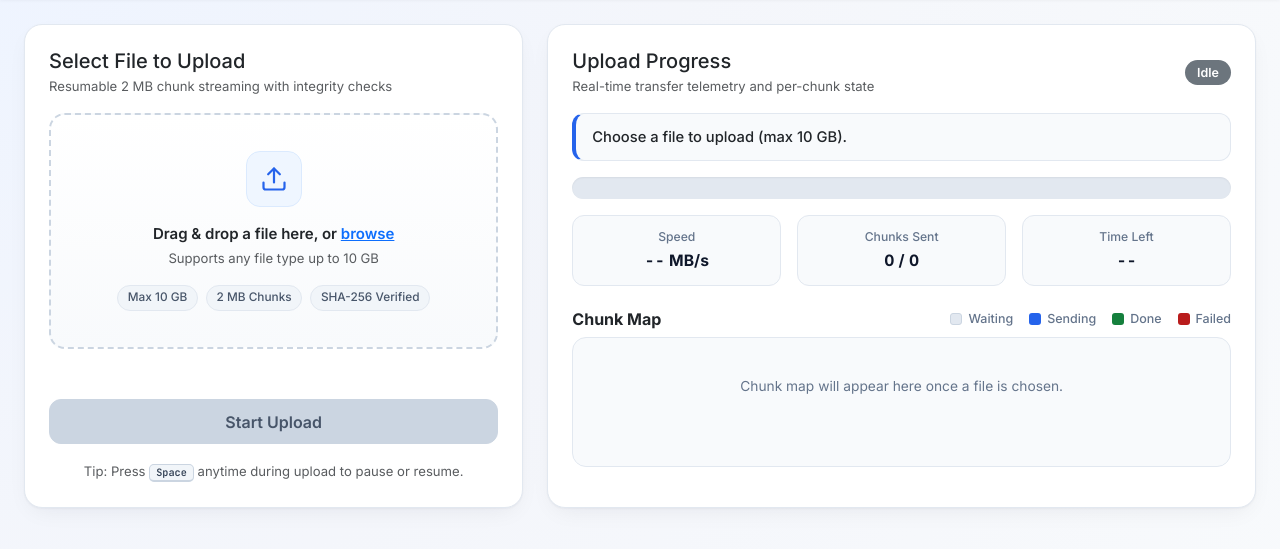
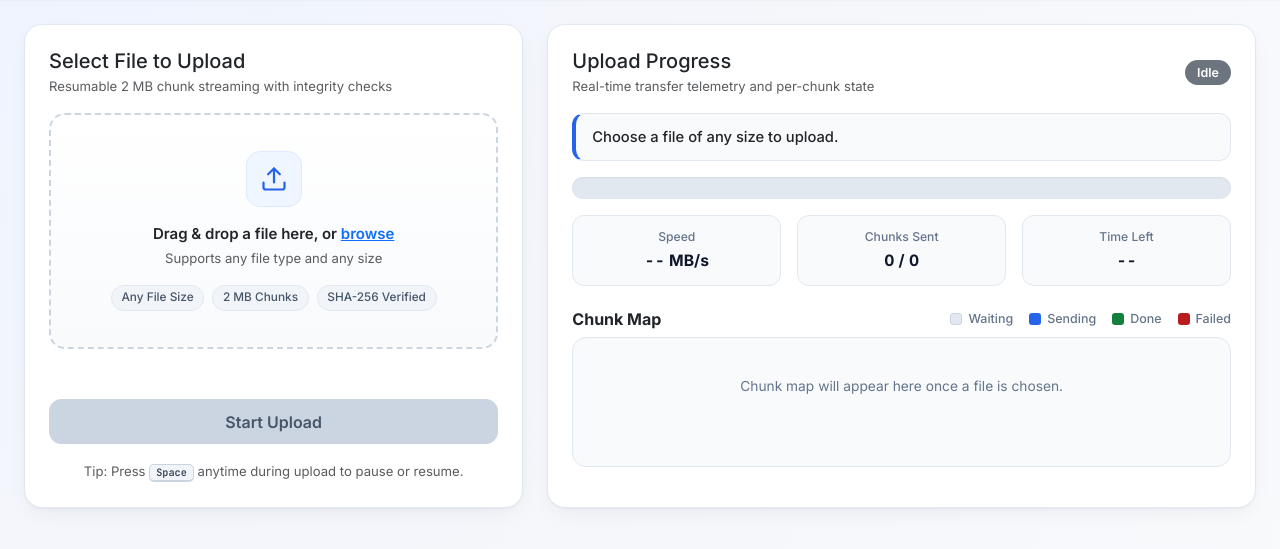
Before and after one commit to Ritikk312/CHUNKED-UPLOAD-SERVICE, a Flask app: page / in a window 1280 px wide. Shown: the part 61-610 px from the top of the page. Run offline with Flask 3, Linux system fonts and the light colour scheme; some libraries are stand-ins or nearby versions.

Commit message:
feat: Remove file size cap to support uploading files of any size

```diff
--- a/app/session.py
+++ b/app/session.py
@@ -11,7 +11,7 @@ from werkzeug.utils import secure_filename
 
 # Default chunk size: 2 MB = 2,097,152 bytes
 DEFAULT_CHUNK_SIZE = 2 * 1024 * 1024
-MAX_FILE_SIZE = 10 * 1024 * 1024 * 1024  # 10 GB limit
+MAX_FILE_SIZE = None  # No fixed upper file size limit
 BASE_STORAGE_DIR = Path(__file__).resolve().parent.parent / "storage"
 UPLOADS_DIR = BASE_STORAGE_DIR / "uploads"
 FILES_DIR = BASE_STORAGE_DIR / "files"
@@ -104,7 +104,7 @@ class UploadSession:
         if not isinstance(size, int) or size <= 0:
             raise ValueError("File size must be greater than 0 bytes.")
 
-        if size > MAX_FILE_SIZE:
+        if MAX_FILE_SIZE is not None and size > MAX_FILE_SIZE:
             max_gb = MAX_FILE_SIZE // (1024 * 1024 * 1024)
             raise ValueError(f"File size exceeds maximum allowed limit of {max_gb} GB.")
 
--- a/app/static/js/app.js
+++ b/app/static/js/app.js
@@ -205,14 +205,6 @@ const App = {
       return;
     }
 
-    // 2. Validate maximum file size (10 GB)
-    const MAX_SIZE = 10 * 1024 * 1024 * 1024;
-    if (file.size > MAX_SIZE) {
-      validationBox.textContent = `Selected file exceeds maximum allowed size of 10 GB (${this.formatFileSize(file.size)}).`;
-      validationBox.classList.remove('d-none');
-      return;
-    }
-
     // Check if resuming an unfinished upload with mismatched file
     const banner = document.getElementById('unfinished-banner');
     if (banner && !banner.classList.contains('d-none')) {
@@ -231,6 +223,9 @@ const App = {
   },
 
   formatFileSize(bytes) {
+    if (bytes >= 1024 ** 4) {
+      return `${(bytes / (1024 ** 4)).toFixed(2)} TB`;
+    }
     if (bytes >= 1024 * 1024 * 1024) {
       return `${(bytes / (1024 * 1024 * 1024)).toFixed(2)} GB`;
     }
@@ -508,7 +503,7 @@ const App = {
     document.getElementById('metric-chunks').textContent = '0 / 0';
     document.getElementById('metric-eta').textContent = '--';
     document.getElementById('status-box').className = 'status-box';
-    document.getElementById('status-line').textContent = 'Choose a file to upload (max 10 GB).';
+    document.getElementById('status-line').textContent = 'Choose a file of any size to upload.';
     document.getElementById('badge-upload-status').textContent = 'Idle';
     document.getElementById('badge-upload-status').className = 'badge status-pill bg-secondary';
     document.getElementById('btn-start').disabled = true;
--- a/app/static/js/uploader.js
+++ b/app/static/js/uploader.js
@@ -420,7 +420,11 @@ class ChunkUploader {
     if (speedMBps > 0 && remainingChunks > 0) {
       const remainingMB = (remainingChunks * CHUNK_SIZE) / (1024 * 1024);
       const totalSec = Math.round(remainingMB / speedMBps);
-      if (totalSec >= 3600) {
+      if (totalSec >= 86400) {
+        const days = Math.floor(totalSec / 86400);
+        const hrs = Math.floor((totalSec % 86400) / 3600);
+        etaText = `${days}d ${hrs}h`;
+      } else if (totalSec >= 3600) {
         const hrs = Math.floor(totalSec / 3600);
         const mins = Math.floor((totalSec % 3600) / 60);
         etaText = `${hrs}h ${mins}m`;
--- a/app/templates/index.html
+++ b/app/templates/index.html
@@ -133,9 +133,9 @@
                     </svg>
                   </div>
                   <p class="mb-1 fw-semibold text-dark">Drag &amp; drop a file here, or <span class="text-primary text-decoration-underline">browse</span></p>
-                  <p class="small text-muted mb-3">Supports any file type up to 10 GB</p>
+                  <p class="small text-muted mb-3">Supports any file type and any size</p>
                   <div class="d-flex justify-content-center flex-wrap gap-2">
-                    <span class="spec-pill">Max 10 GB</span>
+                    <span class="spec-pill">Any File Size</span>
                     <span class="spec-pill">2 MB Chunks</span>
                     <span class="spec-pill">SHA-256 Verified</span>
                   </div>
@@ -215,7 +215,7 @@
 
               <!-- Reassuring Status Box -->
               <div id="status-box" class="status-box">
-                <div class="fw-medium text-dark" id="status-line" aria-live="polite">Choose a file to upload (max 10 GB).</div>
+                <div class="fw-medium text-dark" id="status-line" aria-live="polite">Choose a file of any size to upload.</div>
               </div>
 
               <!-- Progress Bar -->
--- a/frontend/index.html
+++ b/frontend/index.html
@@ -133,9 +133,9 @@
                     </svg>
                   </div>
                   <p class="mb-1 fw-semibold text-dark">Drag &amp; drop a file here, or <span class="text-primary text-decoration-underline">browse</span></p>
-                  <p class="small text-muted mb-3">Supports any file type up to 10 GB</p>
+                  <p class="small text-muted mb-3">Supports any file type and any size</p>
                   <div class="d-flex justify-content-center flex-wrap gap-2">
-                    <span class="spec-pill">Max 10 GB</span>
+                    <span class="spec-pill">Any File Size</span>
                     <span class="spec-pill">2 MB Chunks</span>
                     <span class="spec-pill">SHA-256 Verified</span>
                   </div>
@@ -215,7 +215,7 @@
 
               <!-- Reassuring Status Box -->
               <div id="status-box" class="status-box">
-                <div class="fw-medium text-dark" id="status-line" aria-live="polite">Choose a file to upload (max 10 GB).</div>
+                <div class="fw-medium text-dark" id="status-line" aria-live="polite">Choose a file of any size to upload.</div>
               </div>
 
               <!-- Progress Bar -->
--- a/frontend/js/uploader.js
+++ b/frontend/js/uploader.js
@@ -420,7 +420,11 @@ class ChunkUploader {
     if (speedMBps > 0 && remainingChunks > 0) {
       const remainingMB = (remainingChunks * CHUNK_SIZE) / (1024 * 1024);
       const totalSec = Math.round(remainingMB / speedMBps);
-      if (totalSec >= 3600) {
+      if (totalSec >= 86400) {
+        const days = Math.floor(totalSec / 86400);
+        const hrs = Math.floor((totalSec % 86400) / 3600);
+        etaText = `${days}d ${hrs}h`;
+      } else if (totalSec >= 3600) {
         const hrs = Math.floor(totalSec / 3600);
         const mins = Math.floor((totalSec % 3600) / 60);
         etaText = `${hrs}h ${mins}m`;
```
Also changed, not shown: frontend/js/app.js (+4 -9 lines), tests/test_session.py (+7 -5 lines), README.md, frontend/README.md.
